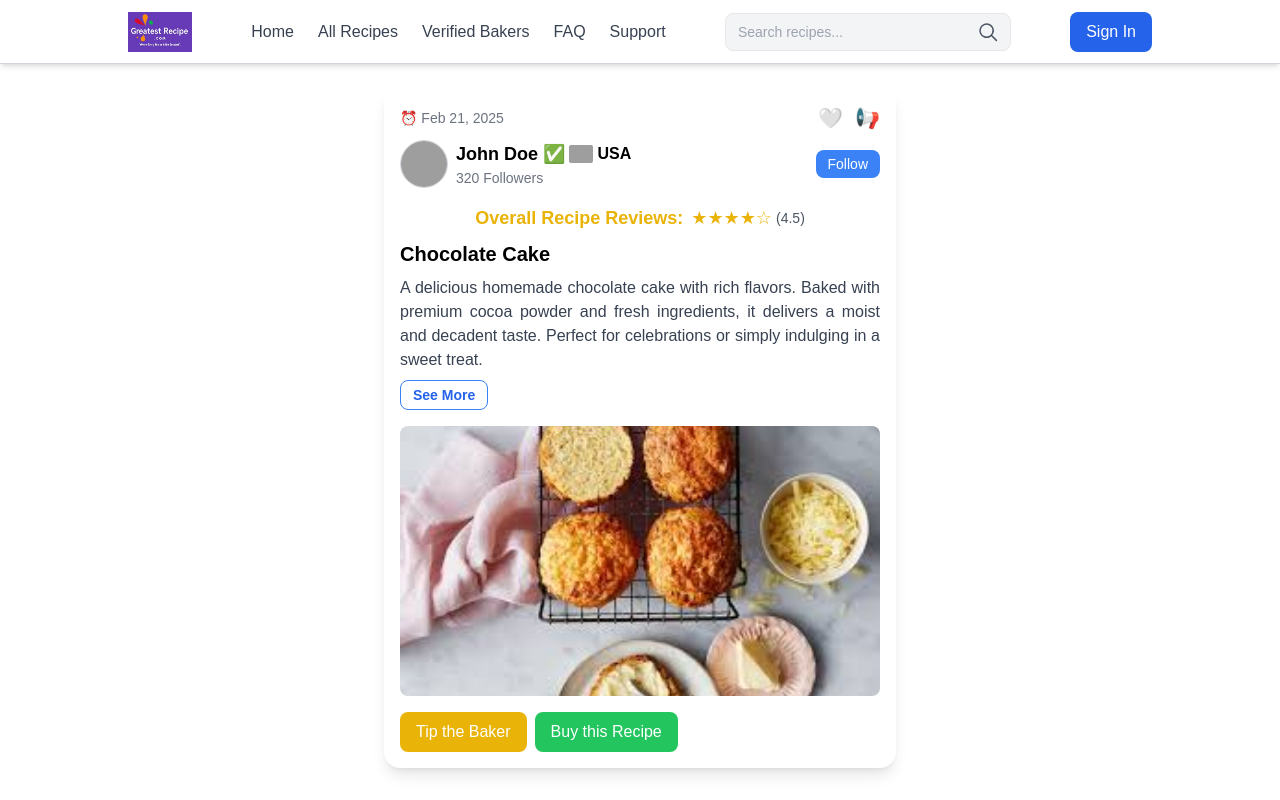
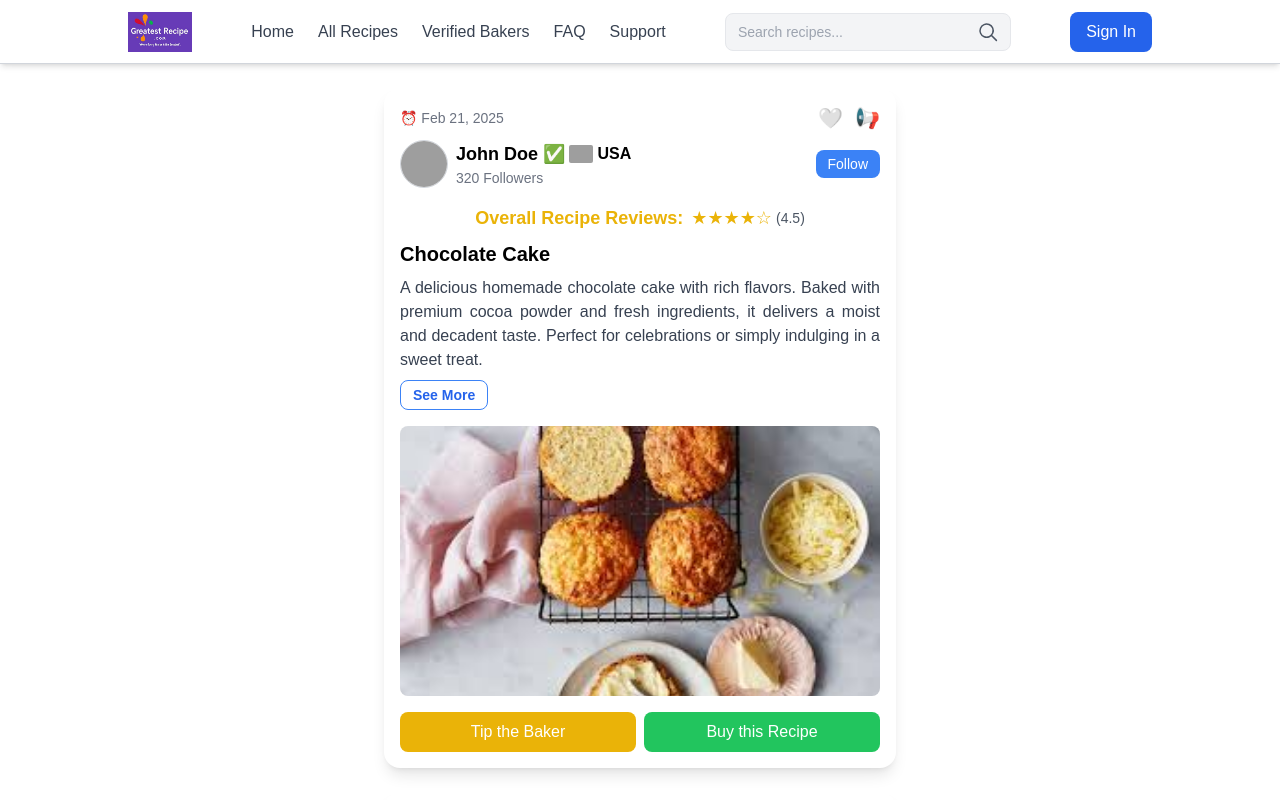
Before and after one commit to mycodeDev786/4blueprint, a Next.js app: page / in a window 1280 px wide. Shown: the top 800 px of the page. Built offline with nearby package versions, Linux system fonts and the light colour scheme; grey boxes are pictures that could not be loaded.

Commit message:
Update RecipePost.jsx

```diff
--- a/app/components/RecipePost.jsx
+++ b/app/components/RecipePost.jsx
@@ -144,11 +144,11 @@ export default function RecipePost({ title, description, image, bakerId, date, i
       </div>
 
      {/* Action Buttons */}
-      <div className="flex flex-col sm:flex-row gap-2 mt-4">
-        <button className="bg-yellow-500 hover:bg-yellow-600 text-white py-2 px-4 rounded-lg text-sm sm:text-base">
+<div className="flex flex-col sm:flex-row gap-2 mt-4 w-full">
+  <button className="bg-yellow-500 hover:bg-yellow-600 text-white py-2 px-4 rounded-lg text-sm sm:text-base flex-1 w-full sm:w-auto text-center transition-colors duration-300">
     Tip the Baker
   </button>
-        <button className="bg-green-500 hover:bg-green-600 text-white py-2 px-4 rounded-lg text-sm sm:text-base">
+  <button className="bg-green-500 hover:bg-green-600 text-white py-2 px-4 rounded-lg text-sm sm:text-base flex-1 w-full sm:w-auto text-center transition-colors duration-300">
     Buy this Recipe
   </button>
 </div>
```
Lines whose indentation alone changed are shown as unchanged.
